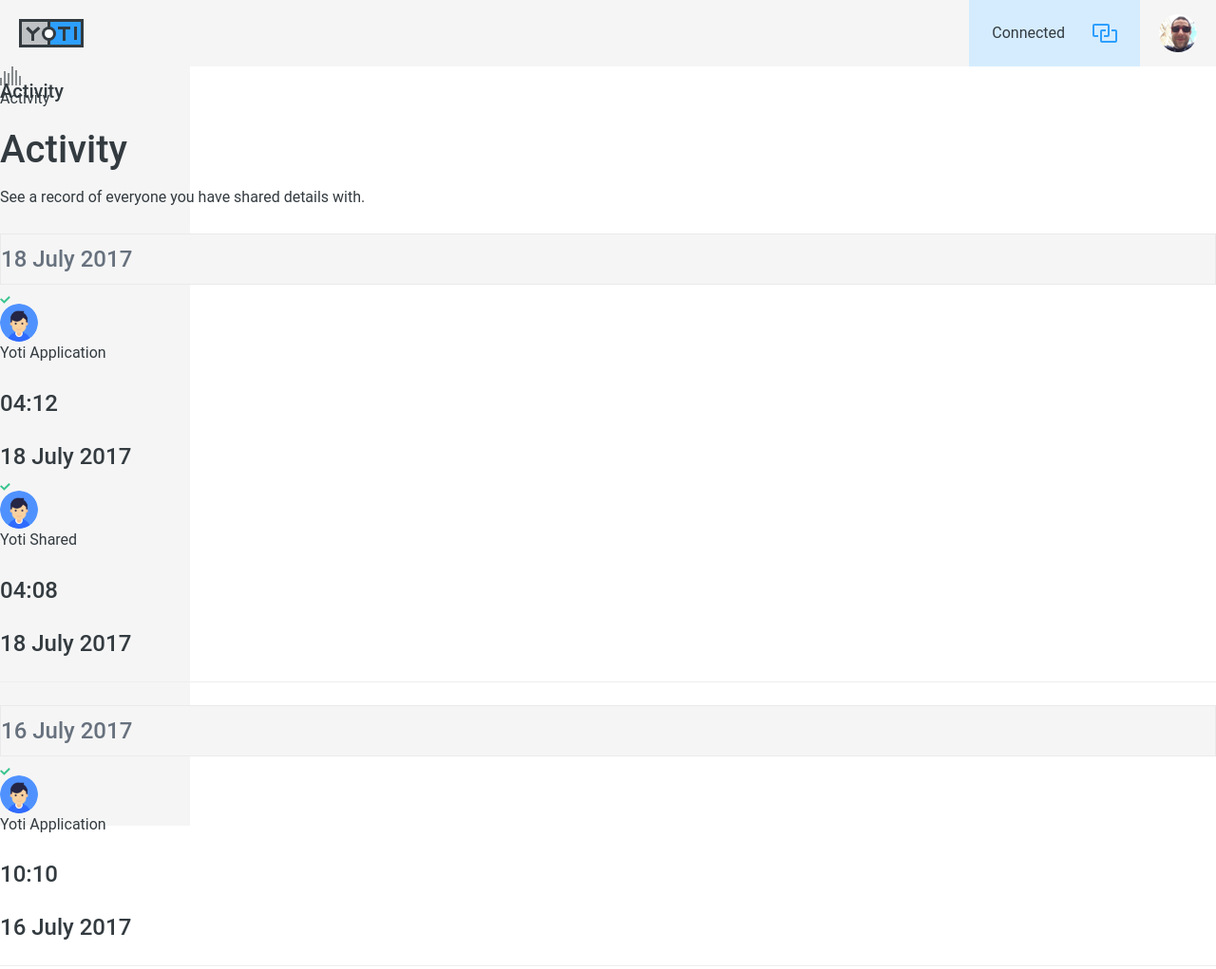
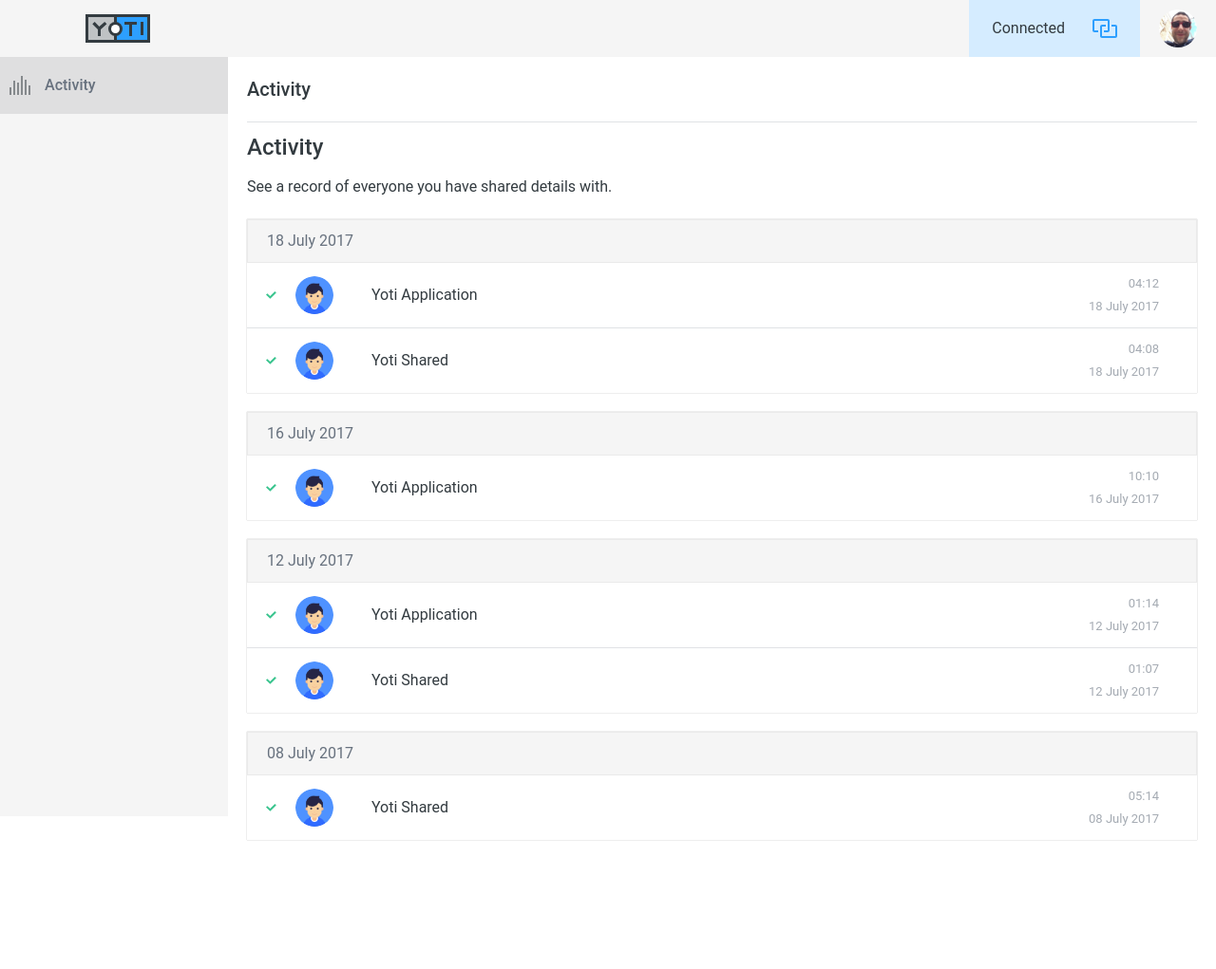
Before and after one commit to byverdu/yoti-dashboard, a React app in the folder yoti-dashboard/: page / in a window 1280 px wide. Shown: the top 1021 px of the page at 95% size. After the commit the page ends 905 px from the top, so only its background shows below. Built offline with nearby package versions, Linux system fonts and the light colour scheme.

Commit message:
styles for tiles

```diff
--- a/yoti-dashboard/src/components/Tile.js
+++ b/yoti-dashboard/src/components/Tile.js
@@ -28,19 +28,21 @@
     const timestamp = transaction['unix-timestamp'];
 
     return (
-      <section onClick={this.clickHandler}>
-        <div className="icon-activity_tick"></div>
-        <Image imgSrc={defaultLogo} />
-        <div>
-          {text}
+      <section onClick={this.clickHandler} className="yoti-activity__main-tile">
+        <div className="yoti-tile__info">
+          <div className="icon-activity_tick"></div>
+          <Image imgSrc={defaultLogo} />
+          <div>
+            {text}
+          </div>
         </div>
-        <div>
-          <h3>
+        <div className="yoti-tile__timestamp">
+          <h6 className="yoti-tile__timestamp-text">
             {utils.getHoursFromUnix(timestamp)}
-          </h3>
-          <h3>
+          </h6>
+          <h6 className="yoti-tile__timestamp-text">
             {utils.getDateFromUnix(timestamp)}
-          </h3>
+          </h6>
         </div>
 
         <ModalWrapper hasBeenClicked={this.state.hasBeenClicked} cardData={this.props} />
--- a/yoti-dashboard/src/components/TileSection.js
+++ b/yoti-dashboard/src/components/TileSection.js
@@ -6,14 +6,13 @@
   const {timeStamp, group} = tileData;
 
   return (
-    <section>
-      <h3  className="list-header">
+    <section className="yoti-activity__main-section">
+      <h6 className="list-header">
         {utils.getDateFromUnix(timeStamp)}
-      </h3>
+      </h6>
       {
         group.map((tile, index) => <Tile key={index} {...tile} />)
       }
-      <hr/>
     </section>
   );
 }
--- a/yoti-dashboard/src/components/components.scss
+++ b/yoti-dashboard/src/components/components.scss
@@ -1,9 +1,15 @@
 @import '../yoti-theme/yoti-variables';
 
-$header-height: 70px;
+$navbar-height: $navbar-height;
 $gutter: 20px;
+$border: 1px solid rgba($color: $color-3, $alpha: .2);
 
 .yoti {
+
+  &-dashboard {
+    font-family: $font-family-sans-serif;
+  }
+
   &-header {
     position: sticky;
     top: 0;
@@ -11,8 +17,12 @@
     justify-content: space-between;
     background: $color-grey-1;
     align-items: center;
-    height: $header-height;
+    height: $navbar-height;
     padding: $gutter;
+
+    .icon-logo {
+      margin-left: 70px;
+    }
 
     &__user {
       display: flex;
@@ -25,7 +35,7 @@
         justify-content: space-around;
         align-items: center;
         background: $color-1a;
-        height: $header-height;
+        height: $navbar-height;
         margin-right: $gutter;
       }
     }
@@ -34,13 +44,13 @@
   &-sidebar {
     background-color: $color-grey-1;
     position: fixed;
-    top: $header-height;
-    width: 200px;
+    top: $navbar-height;
+    width: $yoti-portal-sidebar-width;
     height: 100%;
     z-index: -1;
 
     &__content {
-      height: ($header-height / 2);
+      height: $navbar-height;
       background: rgba($color: $color-2b, $alpha: .2);
       display: flex;
       align-items: center;
@@ -53,6 +63,76 @@
       margin: 0 0 0 15px;
     }
   }
+
+  &-activity {
+    margin-left: $yoti-portal-sidebar-width;
+    padding: $gutter;
+
+    &__title {
+      margin: 0;
+      border-bottom: $border;
+      padding-bottom: 20px;
+      font-size: $font-size-h4;
+    }
+
+    &__main {
+
+      &-title {
+        font-size: $font-size-h3;
+        margin-top: ($gutter / 2);
+      }
+
+      &-section {
+        box-shadow: 0px 0px 1px rgba(0,0,0, .4);
+
+        .list-header {
+          border-bottom: 1px solid $color-grey-2;
+          padding: ($gutter / 2) $gutter;
+          margin-top: $gutter;
+          margin-bottom: 0;
+          font-weight: 400;
+        }
+      }
+
+      &-tile {
+        padding: ($gutter / 2) ($gutter * 2) ($gutter / 2) $gutter;
+        display: flex;
+        align-items: center;
+
+        &:not(:last-of-type) {
+          border-bottom: $border;
+        }
+      }
+
+      .yoti-tile {
+
+        &__info {
+          display: flex;
+          align-items: center;
+          flex-grow: 1;
+
+          div:first-child {
+            margin-right: $gutter;
+          }
+
+          div:last-child {
+            margin-left: ($gutter * 2);
+          }
+        }
+
+        &__timestamp {
+          text-align: right;
+
+          &-text {
+            margin: 0;
+            font-size: 13px;
+            font-weight: 400;
+            color: $color-3b;
+          }
+        }
+      }
+    }
+  }
 }
 
 .login-footer a {
--- a/yoti-dashboard/src/containers/Activity/index.js
+++ b/yoti-dashboard/src/containers/Activity/index.js
@@ -1,6 +1,7 @@
 import React, { Component } from 'react';
 import TileSection from '../../components/TileSection'
 import utils from '../../utils';
+import '../../components/components.css';
 
 class Activity extends Component {
   constructor(props) {
@@ -22,10 +23,10 @@
     const sortedData = utils.groupByTimestamp(this.state.tileData);
 
     return (
-      <section className="Activity">
-        <h4>Activity</h4>
-        <main className="Activity-main">
-          <h2>Activity</h2>
+      <section className="yoti-activity">
+        <h4 className="yoti-activity__title">Activity</h4>
+        <main className="yoti-activity__main">
+          <h3 className="yoti-activity__main-title">Activity</h3>
           <p>
             See a record of everyone you have shared details with.
           </p>
--- a/yoti-dashboard/src/containers/Dashboard/index.js
+++ b/yoti-dashboard/src/containers/Dashboard/index.js
@@ -7,7 +7,7 @@
 class Dashboard extends Component {
   render() {
     return (
-      <div className="Dashboard">
+      <div className="yoti-dashboard">
         <Header isConnected />
         <Sidebar />
         <section>
```
Also changed, not shown: yoti-dashboard/src/components/Footer.js (added, +42 -0 lines), yoti-dashboard/src/components/components.css.
